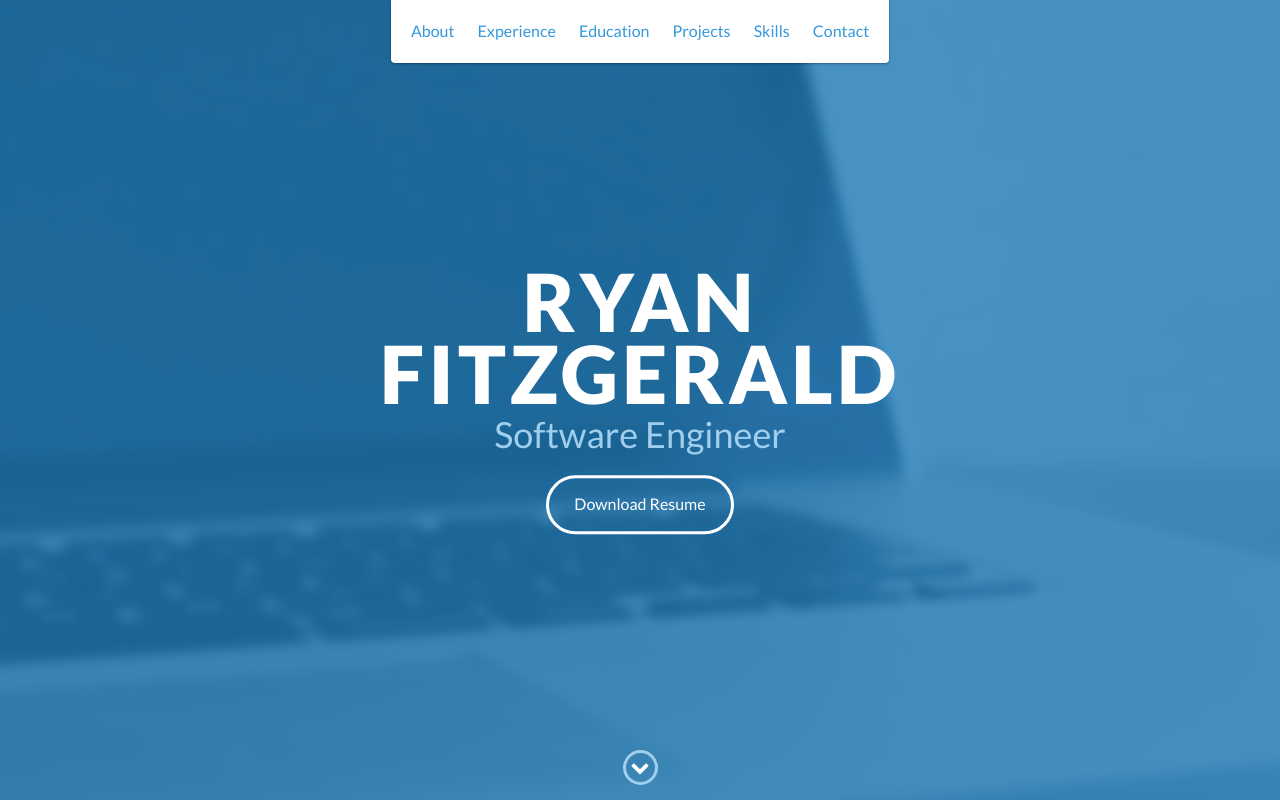
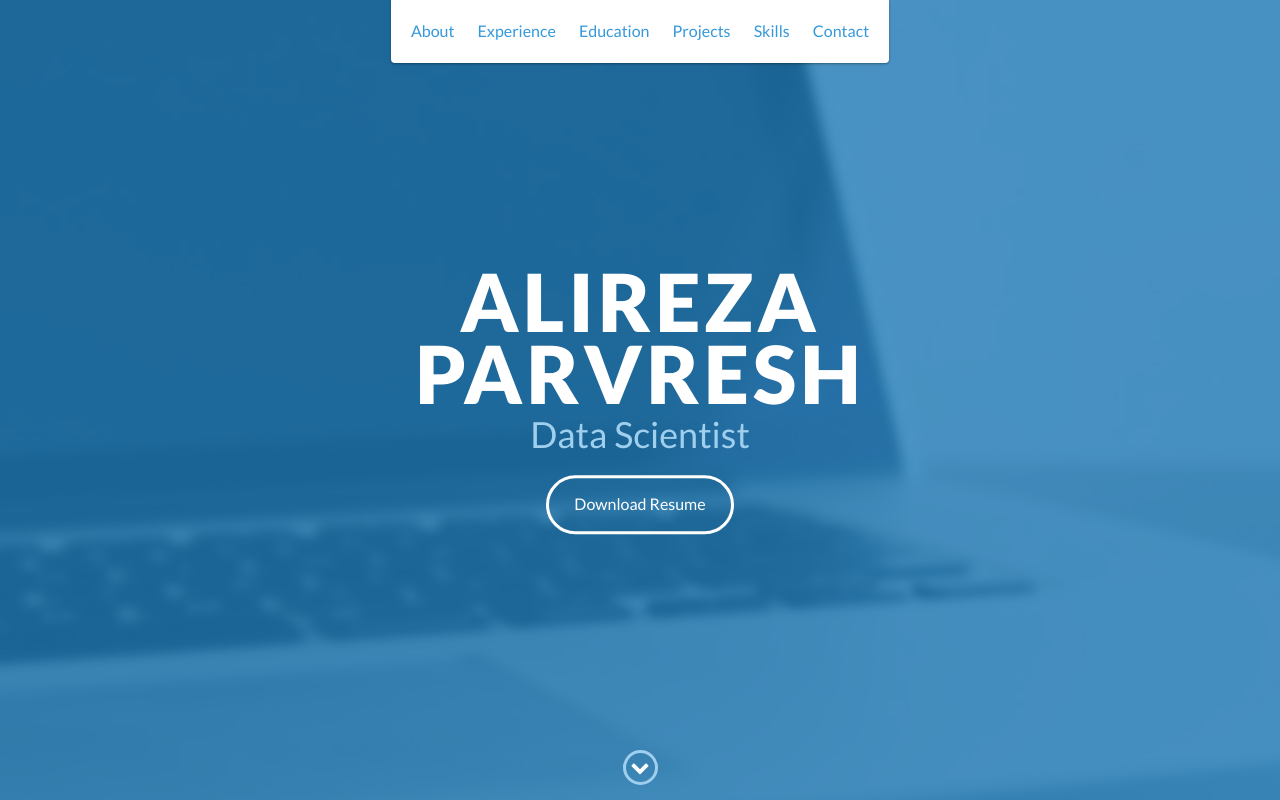
Before and after one commit to parvvaresh/parvvaresh.github.io, a website: page index.html in a window 1280 px wide. Shown: the top 800 px of the page. Drawn offline with nearby package versions, Linux system fonts and the light colour scheme.

Commit message:
add my name

```diff
--- a/index.html
+++ b/index.html
@@ -48,8 +48,8 @@
 
     <div id="lead">
         <div id="lead-content">
-            <h1>Ryan Fitzgerald</h1>
-            <h2>Software Engineer</h2>
+            <h1>Alireza Parvresh</h1>
+            <h2>Data Scientist</h2>
             <a href="#" class="btn-rounded-white">Download Resume</a>
         </div>
         <!-- End #lead-content -->
```
